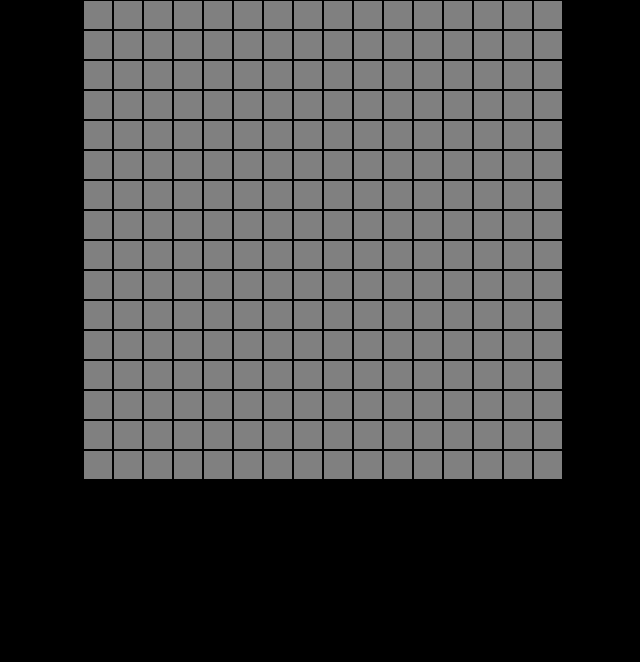
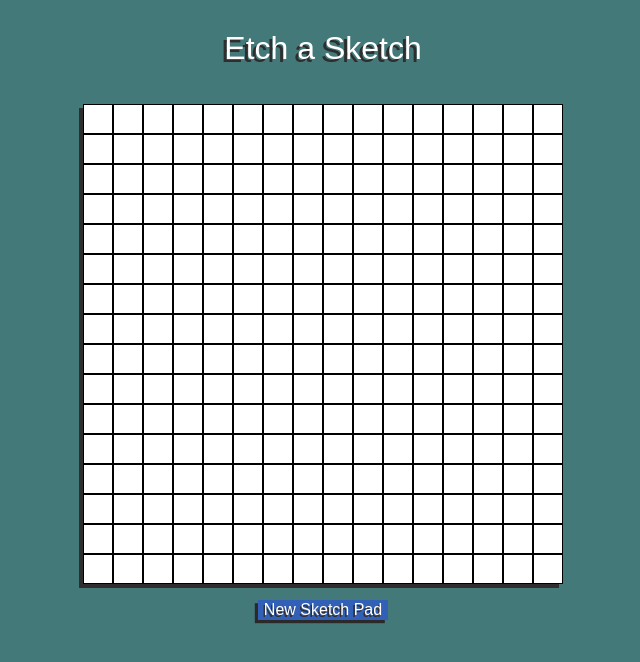
Before and after one commit to LoudDonut/etch-a-sketch, a plain HTML site: page index.html in a window 1280 px wide. Shown: the whole page, without its empty margins (317-957 px from the left). Drawn offline with Linux system fonts and the light colour scheme.

Commit message:
Added a button to change grid size and reset

```diff
--- a/index.html
+++ b/index.html
@@ -7,7 +7,9 @@
 	<title>Etch a Sketch</title>
 </head>
 <body>
+	<h1>Etch a Sketch</h1>
 	<div class="sketch-container" class="square"></div>
+	<button>New Sketch Pad</button>
 	<script src="script.js"></script>
 </body>
 </html>
--- a/script.js
+++ b/script.js
@@ -51,6 +51,36 @@ function etchASketch (size) {
 	colorPixels();
 }
 
+//WHEN PAGE LOADS
 etchASketch(16);
 
-//
+//BUTTON FUNCTIONS
+function deletePixels() {
+	const sketchContainer = document.querySelector(".sketch-container");
+	const allPixels = document.querySelectorAll(".sketch-container > div");
+
+	allPixels.forEach((pixel) => {
+		sketchContainer.removeChild(pixel);
+	});
+}
+
+function newGrid() {
+	const button = document.querySelector("button");
+	button.addEventListener("click", (e) => {
+		let randomHex = randomColor();
+		e.target.style.borderColor = randomHex;
+		let newSize = prompt("Enter new grid size (Max 64 x 64)");
+		if (newSize < 1 || newSize > 64) {
+			alert("Set to max 64 x 64");
+			deletePixels();
+			etchASketch(64);
+		}
+		else{
+			deletePixels();
+			etchASketch(newSize);
+		}
+	});
+}
+
+
+newGrid();
--- a/style.css
+++ b/style.css
@@ -1,13 +1,35 @@
 body {
 	display: flex;
-	justify-content: center;
-	background-color: black;
+	flex-direction: column;
+	background-color: rgb(68, 121, 122);
+	align-items: center;
+}
+
+h1 {
+	margin-top: 1em;
+	color: rgb(255, 255, 255);
+	font-size: 2em;
+	font-family: sans-serif;
+	text-shadow: -0.1em 0.1em rgb(46, 46, 46);
 }
 
 .sketch-container {
+	margin-top: 2.5em;
 	display: flex;
-	background-color: grey;
+	background-color: rgb(255, 255, 255);
 	height: 30em;
 	width: 30em;
 	flex-wrap: wrap;
+	box-shadow: -0.25em 0.25em rgb(46, 46, 46);
 }
+
+button {
+	margin-top: 1em;
+	border: 0.2em none rgb(255, 255, 255);
+	font-family: sans-serif;
+	color: rgb(255, 255, 255);
+	text-shadow: -0.1em 0.1em rgb(46, 46, 46);
+	font-size: 1em;
+	background-color: rgb(50, 96, 182);
+	box-shadow: -0.2em 0.2em rgb(43, 42, 42);
+}
```
Lines whose indentation alone changed are shown as unchanged.
